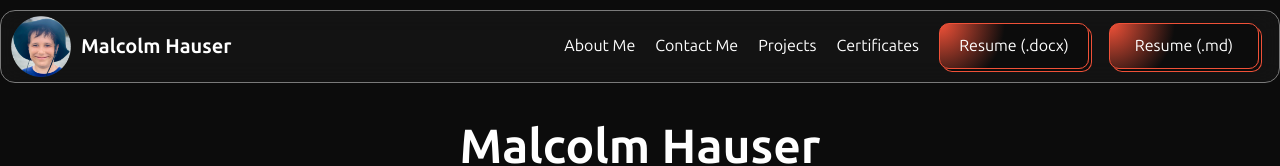
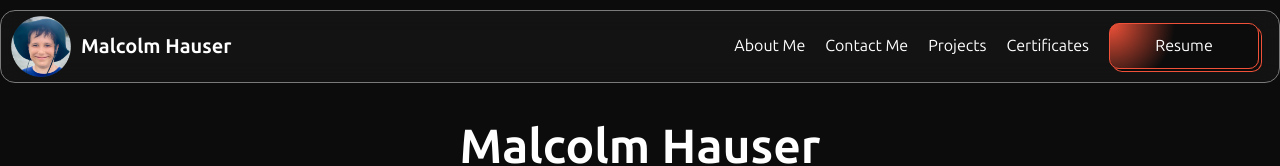
Before and after one commit to Mooshay105/Personal-Site, a Next.js app: page / in a window 1280 px wide. Shown: the top 166 px of the page. Built offline with nearby package versions, Linux system fonts and the light colour scheme.

Commit message:
Make the resume button open a toggleable dropdown (toggleable via the button) with the MD and DOCX options for mobile and desktop.

```diff
--- a/src/app/components/Button.tsx
+++ b/src/app/components/Button.tsx
@@ -6,7 +6,8 @@ interface ButtonProps {
 	link: string;
 	externalLink?: boolean;
 	extraClass?: string;
-	isCertificate?: boolean;
+	runJSOnClick?: boolean;
+	jsToRun?: () => void;
 }
 
 function Button({
@@ -15,6 +16,8 @@ function Button({
 	link,
 	externalLink = false,
 	extraClass = "",
+	runJSOnClick = false,
+	jsToRun,
 }: ButtonProps) {
 	const css =
 		(isCallToAction
@@ -30,6 +33,13 @@ function Button({
 			</Link>
 		);
 	}
+	if (runJSOnClick) {
+		return (
+			<button className={css} onClick={jsToRun}>
+				{text}
+			</button>
+		);
+	}
 	return (
 		<Link className={css} href={link}>
 			{text}
--- a/src/app/components/GlobalNavBar.tsx
+++ b/src/app/components/GlobalNavBar.tsx
@@ -14,6 +14,7 @@ interface GlobalNavBarProps {
 function GlobalNavBar({ resumeURLMD, resumeURLDOCX }: GlobalNavBarProps) {
 	const [isMobile, setIsMobile] = useState(false);
 	const [isOpen, setIsOpen] = useState(false);
+	const [isDropdownOpen, setIsDropdownOpen] = useState(false);
 
 	useEffect(() => {
 		const handleResize = () => {
@@ -72,26 +73,44 @@ function GlobalNavBar({ resumeURLMD, resumeURLDOCX }: GlobalNavBarProps) {
 							/>
 						</svg>
 						{isOpen ? (
+							<>
 								<div className="fixed top-21.75 -left-7.5 -right-7.5 flex flex-col mx-[30] h-fit rounded-[15px] p-0 pr-2.5 border-[#7a7a7a] border border-solid bg-[#1a1a1a8e] backdrop-blur-md backdrop-saturate-180">
 									<NavItem link="/#aboutMe" text="About Me" isMobile={isMobile} />
 									<NavItem link="/contactMe" text="Contact Me" isMobile={isMobile} />
 									<NavItem link="/#projects" text="Projects" isMobile={isMobile} />
-								<NavItem link="/#certificates" text="Certificates" isMobile={isMobile} />
+									<NavItem
+										link="/#certificates"
+										text="Certificates"
+										isMobile={isMobile}
+									/>
 									<Button
-									text="Resume (.docx)"
+										text="Resume"
+										isCallToAction={true}
+										link=""
+										jsToRun={() => setIsDropdownOpen(!isDropdownOpen)}
+										runJSOnClick={true}
+										extraClass="w-[98%] text-center whitespace-nowrap"
+									/>{" "}
+									{isDropdownOpen ? (
+										<>
+											<Button
+												text="Word Document (.docx)"
 												isCallToAction={true}
 												link={resumeURLDOCX}
 												externalLink={true}
-									extraClass="w-[96%] font-bold text-xl"
+												extraClass="w-[98%] text-center whitespace-nowrap"
 											/>
 											<Button
-									text="Resume (.md)"
+												text="Markdown (.md)"
 												isCallToAction={true}
 												link={resumeURLMD}
 												externalLink={true}
-									extraClass="w-[96%] font-bold text-xl"
+												extraClass="w-[98%] text-center whitespace-nowrap"
 											/>
+										</>
+									) : null}
 								</div>
+							</>
 						) : null}
 					</>
 				) : (
@@ -101,19 +120,31 @@ function GlobalNavBar({ resumeURLMD, resumeURLDOCX }: GlobalNavBarProps) {
 						<NavItem link="/#projects" text="Projects" isMobile={isMobile} />
 						<NavItem link="/#certificates" text="Certificates" isMobile={isMobile} />
 						<Button
-							text="Resume (.docx)"
+							text="Resume"
+							isCallToAction={true}
+							link=""
+							jsToRun={() => setIsDropdownOpen(!isDropdownOpen)}
+							runJSOnClick={true}
+							extraClass="w-[150px] text-center whitespace-nowrap"
+						/>
+						{isDropdownOpen ? (
+							<div className="fixed top-21.75 -right-7.5 flex flex-col mx-[30] h-fit rounded-[15px] p-0 pr-4.5 border-[#7a7a7a] border border-solid bg-[#1a1a1a8e] backdrop-blur-md backdrop-saturate-180">
+								<Button
+									text="Word Document (.docx)"
 									isCallToAction={true}
 									link={resumeURLDOCX}
 									externalLink={true}
-							extraClass="w-[150px] text-center whitespace-nowrap"
+									extraClass="w-[98%] text-center whitespace-nowrap"
 								/>
 								<Button
-							text="Resume (.md)"
+									text="Markdown (.md)"
 									isCallToAction={true}
 									link={resumeURLMD}
 									externalLink={true}
-							extraClass="w-[150px] text-center whitespace-nowrap"
+									extraClass="w-[98%] text-center whitespace-nowrap"
 								/>
+							</div>
+						) : null}
 					</div>
 				)}
 			</nav>
```
Lines whose indentation alone changed are shown as unchanged.
